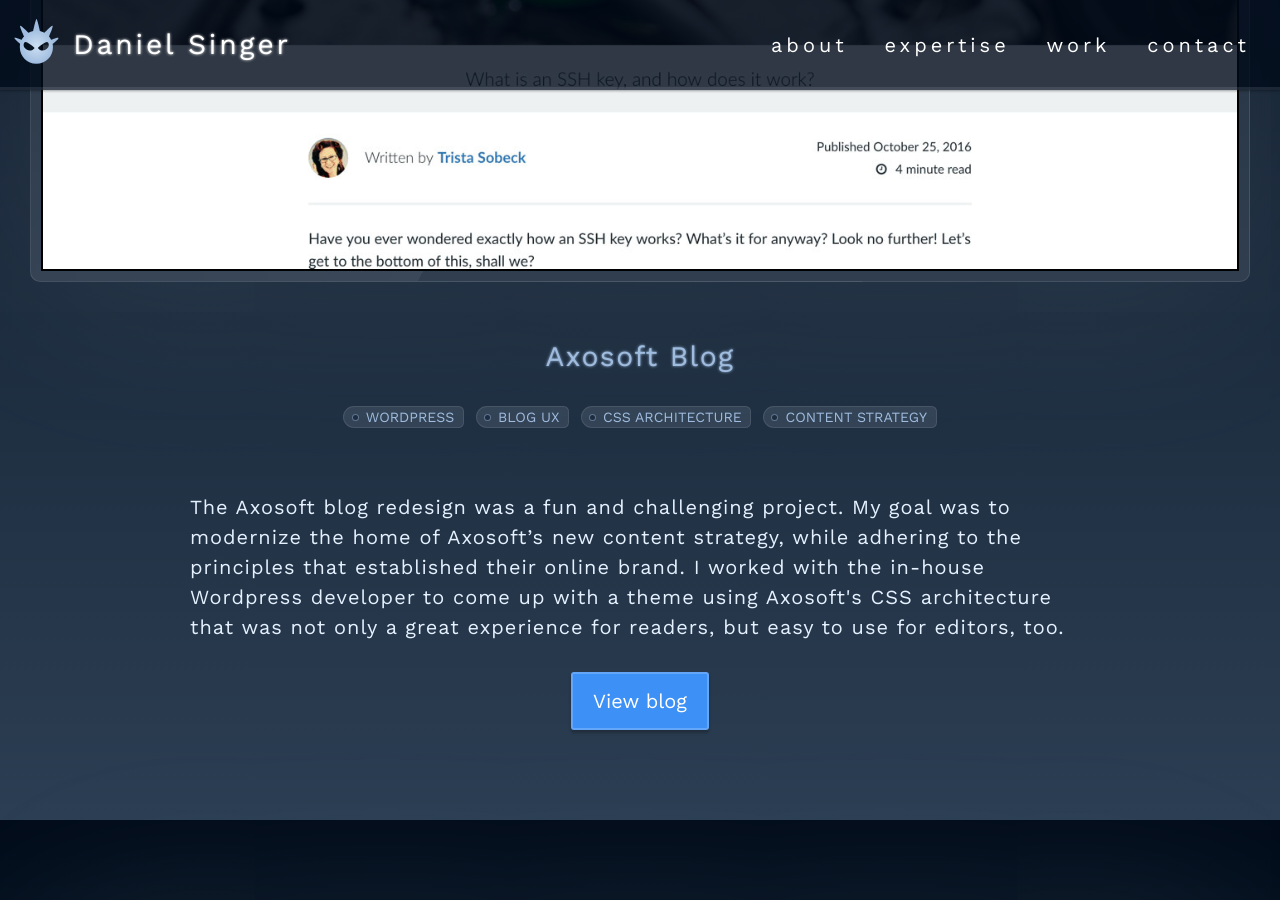
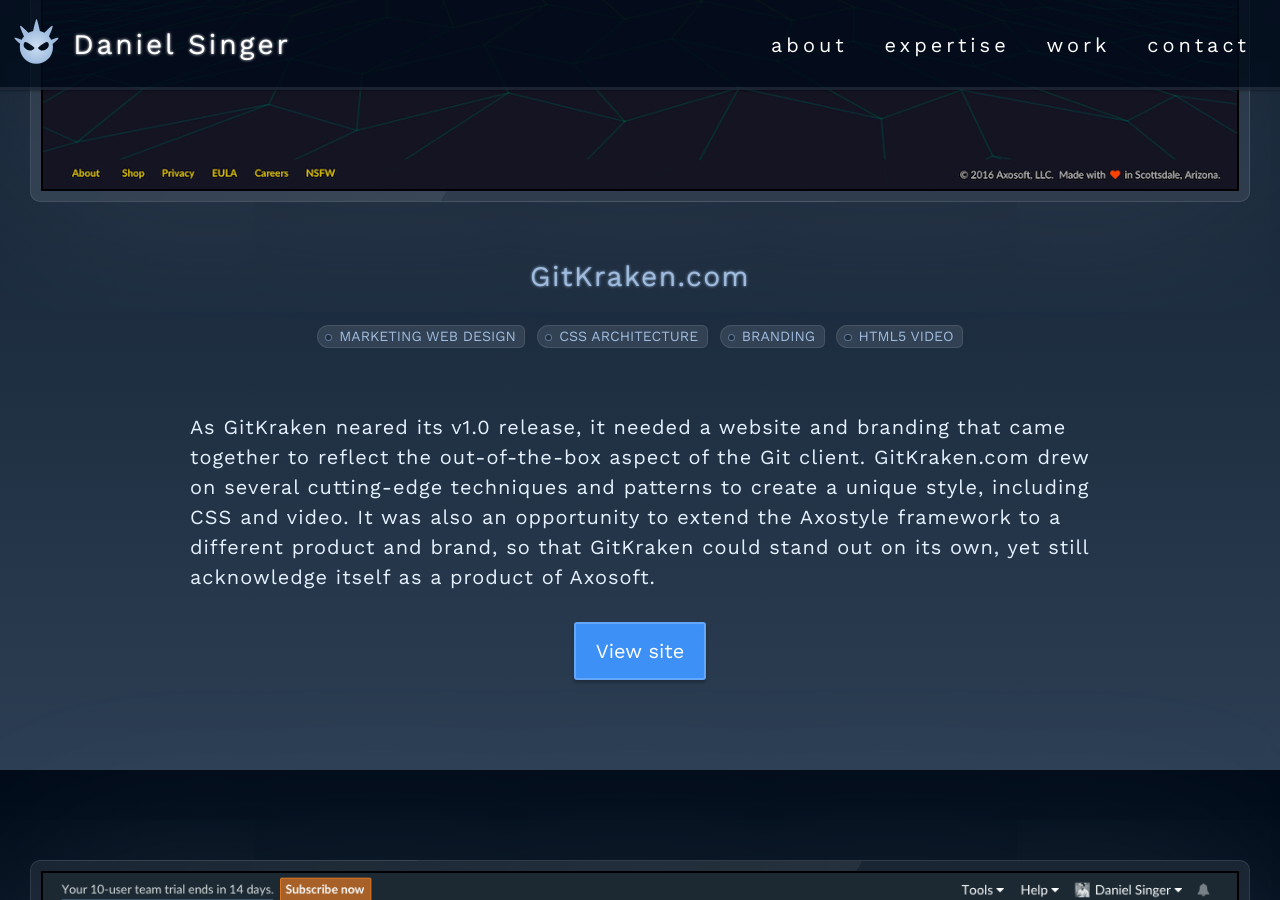
Before and after one commit to chilblane/chilblane.github.io, a Jekyll site: the page built from index.html, in a window 1280 px wide and 900 px high, scrolled down 6039 px. Built offline with Jekyll 4.4.1, drawn with Linux system fonts in a browser that asks for light colours; some of the changed text lies outside the part shown.

Commit message:
add axosoft.com and gitkraken.com to work

```diff
--- a/index.html
+++ b/index.html
@@ -96,6 +96,38 @@
         <div class='portfolio__inner'>
             <div class='portfolio__pane'>
                 <div class='portfolio__preview'>
+                    <img src='/assets/work/axosoft-site.png' srcset='/assets/work/axosoft-site-medium.png 640w, /assets/work/axosoft-site-large.png 1280w' alt='Axosoft.com home page, February 2017' class='portfolio__image'>
+                </div>
+                <h3>Axosoft.com</h3>
+                <div class='portfolio__tags'>
+                    <span>Marketing Web Design</span>
+                    <span>CSS Architecture</span>
+                    <span>Conversion UX</span>
+                    <span>jQuery</span>
+                </div>
+                <p>The website for Axosoft was my primary project while working at Axosoft. It underwent many design changes, big and small, in the pursuit of improving user acquisition. To support those designs, a robust CSS/HTML framework was designed and built by me, called Axostyle. The result is a flexible, modern, and hand-coded product site.</p>
+                <div class='centered'>
+                    <a class='button button--link mtm' href='https://www.axosoft.com/' target='_blank' rel='noopener'>View site</a>
+                </div>
+            </div>
+            <div class='portfolio__pane'>
+                <div class='portfolio__preview'>
+                    <img src='/assets/work/gitkraken-site.png' srcset='/assets/work/gitkraken-site-medium.png 640w, /assets/work/gitkraken-site-large.png 1280w' alt='GitKraken.com home page, February 2017' class='portfolio__image'>
+                </div>
+                <h3>GitKraken.com</h3>
+                <div class='portfolio__tags'>
+                    <span>Marketing Web Design</span>
+                    <span>CSS Architecture</span>
+                    <span>Branding</span>
+                    <span>HTML5 Video</span>
+                </div>
+                <p>As GitKraken neared its v1.0 release, it needed a website and branding that came together to reflect the out-of-the-box aspect of the Git client. GitKraken.com drew on several cutting-edge techniques and patterns to create a unique style, including CSS and video. It was also an opportunity to extend the Axostyle framework to a different product and brand, so that GitKraken could stand out on its own, yet still acknowledge itself as a product of Axosoft.</p>
+                <div class='centered'>
+                    <a class='button button--link mtm' href='https://www.gitkraken.com/' target='_blank' rel='noopener'>View site</a>
+                </div>
+            </div>
+            <div class='portfolio__pane'>
+                <div class='portfolio__preview'>
                     <img src='/assets/work/axosoft-app.png' srcset='/assets/work/axosoft-app-medium.png 640w, /assets/work/axosoft-app-large.png 1280w' alt='Axosoft main workspace mockup, September 2016' class='portfolio__image'>
                 </div>
                 <h3>Axosoft v17</h3>
@@ -105,13 +137,13 @@
                     <span>Sketch</span>
                     <span>Invision</span>
                 </div>
-                <p>I created a series of mockups exploring what the Axosoft product could look like with updated branding and design language, and some UX and UI improvements. The product team decided to incorporate many of these changes into the version 17 release of Axosoft, as well as using parts of the CSS architecture I wrote for Axosoft's websites.</p>
+                <p>I created a series of mockups exploring what the Axosoft product could look like with updated branding and design language, and some UX and UI improvements. The product team decided to incorporate many of these changes into the version 17 release of Axosoft, as well as using parts of the Axostyle framework.</p>
                 <div class='centered'>
                     <a class='button button--link mtm mrxs' href='https://www.behance.net/gallery/44861598/Axosoft-Redesign-Project' target='_blank' rel='noopener'>Mockups on Behance</a>
                     <a class='button button--link mts' href='https://www.youtube.com/watch?v=hu_VDUr9Ww0' target='_blank' rel='noopener'>Axosoft v17 video</a>
                 </div>
             </div>
-            <div class='portfolio__pane portfolio__pane--split'>
+            <div class='portfolio__pane'>
                 <div class='portfolio__preview'>
                     <img src='/assets/work/axosoft-blog.jpg' srcset='/assets/work/axosoft-blog-medium.jpg 720w, /assets/work/axosoft-blog-large.jpg 1440w' alt='Axosoft blog article, November 2016' class='portfolio__image'>
                 </div>
@@ -122,12 +154,12 @@
                     <span>CSS Architecture</span>
                     <span>Content Strategy</span>
                 </div>
-                <p>The Axosoft blog redesign was a fun and challenging project. My goal was to modernize the home of Axosoft’s new content strategy, while adhering to the principles that established their online brand. I worked with the in-house Wordpress developer to come up with a theme using Axosoft's CSS architecture that was not only a great experience for readers, but easy to use for editors, too.</p>
+                <p>The Axosoft blog redesign was a fun and challenging project. My goal was to modernize the home of Axosoft’s new content strategy, while adhering to the principles that established their online brand. I worked with the in-house Wordpress developer to come up with a theme using the Axostyle framework that was not only a great experience for readers, but easy to use for editors, too.</p>
                 <div class='centered'>
                     <a class='button button--link mtm' href='https://blog.axosoft.com/' target='_blank' rel='noopener'>View blog</a>
                 </div>
             </div>
-            <div class='portfolio__pane portfolio__pane--split'>
+            <div class='portfolio__pane'>
                 <div class='portfolio__preview'>
                     <img src='/assets/work/axosoft-support.png' srcset='/assets/work/axosoft-support-medium.png 720w, /assets/work/axosoft-support-large.png 1440w' alt='Axosoft documentation page, November 2016' class='portfolio__image'>
                 </div>
@@ -138,7 +170,7 @@
                     <span>Markdown</span>
                     <span>CSS Architecture</span>
                 </div>
-                <p>Axosoft had a pressing need for product documentation that was easy to navigate and search, and easy to maintain solely by their support team. We identified a static site generator and server that compiled Markdown articles into pages and adapted it to the CSS architecture. A sister site for GitKraken was later released.</p>
+                <p>Axosoft had a pressing need for product documentation that was easy to navigate and search, and easy to maintain solely by their support team. We identified a static site generator and server that compiled Markdown articles into pages and adapted it to Axostyle. A sister site for GitKraken was later released.</p>
                 <div class='centered'>
                     <a class='button button--link mtm mrxs' href='https://support.axosoft.com/' target='_blank' rel='noopener'>Axosoft Support</a>
                     <a class='button button--link mts' href='https://support.gitkraken.com/' target='_blank' rel='noopener'>GitKraken Support</a>
```
Also changed, not shown: assets/work/axosoft-site-large.png (added), assets/work/axosoft-site-medium.png (added), assets/work/axosoft-site-xlarge.png (added), assets/work/axosoft-site.png (added), assets/work/gitkraken-site-large.png (added), assets/work/gitkraken-site-medium.png (added), assets/work/gitkraken-site-xlarge.png (added), assets/work/gitkraken-site.png (added), src/static/work/axosoft-site-large.png (added), src/static/work/axosoft-site-medium.png (added), src/static/work/axosoft-site-xlarge.png (added), src/static/work/axosoft-site.png (added), src/static/work/gitkraken-site-large.png (added), src/static/work/gitkraken-site-medium.png (added), 2 more files.
